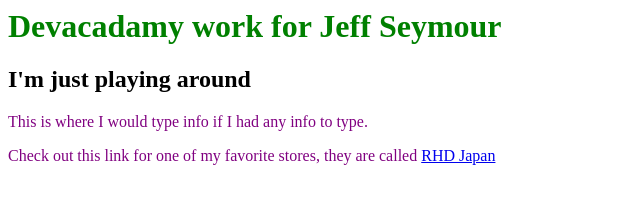
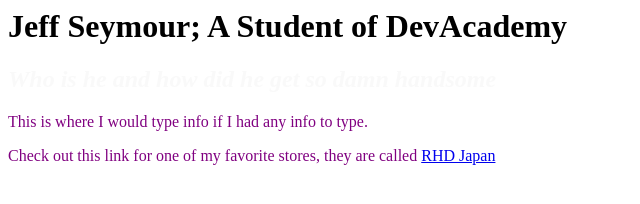
Before and after one commit to jeff-seymour/jeff-seymour.github.io, a plain HTML site: page index.html in a window 1280 px wide. Shown: the whole page, without its empty margins (0-640 px from the left). Drawn offline with Linux system fonts and the light colour scheme.

Commit message:
index.html

```diff
--- a/index.html
+++ b/index.html
@@ -2,15 +2,20 @@
   <head>
     <title>Jeff Seymour Devacademy</title>
     <style>
+      body {color: rgba(245, 245, 245, 0.603) }
       p {color: Purple;}
-      h1 {color:Green; }
+      h1 {color: black }
 
     </style>
-    <h1>Devacadamy work for Jeff Seymour</h1>
-  <body>
+    <h1>
+      <strong>Jeff Seymour; A Student of DevAcademy</strong>
+    </h1>
+
     <h2>
-      <strong>I'm just playing around </strong>
+      <em> Who is he and how did he get so damn handsome </em>
     </h2>
+
+<body>
 
     <p> This is where I would type info if I had any info to type.</p>
     <p> Check out this link for one of my favorite stores, they are called <a href=https://www.rhdjapan.com/ >RHD Japan </a> </p>
```
